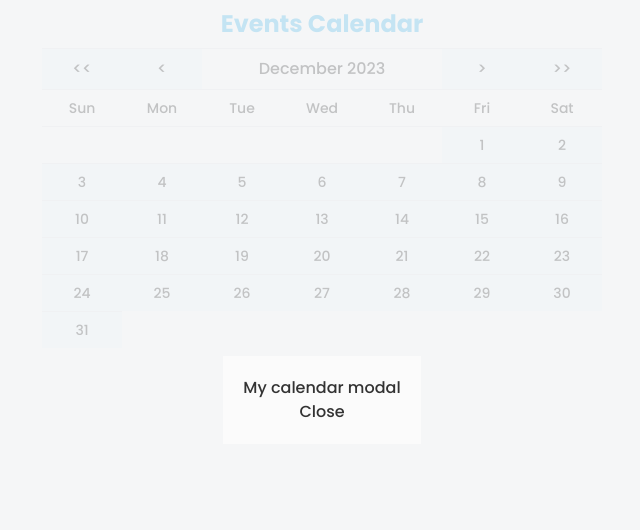
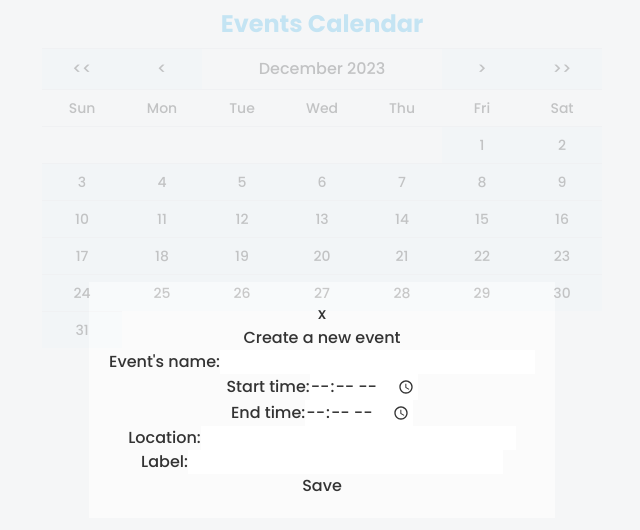
Before and after one commit to marcelamejiao/Event-Calendar, a React (Vite) app: page / in a window 1280 px wide. Both pictures are taken after a click on the element "10". Shown: the top 530 px of the page, without its empty margins (318-958 px from the left). Built offline with nearby package versions, Linux system fonts and the light colour scheme; no server answers.

Commit message:
implement hook form to add an event

```diff
--- a/package.json
+++ b/package.json
@@ -13,7 +13,9 @@
     "clsx": "^2.0.0",
     "date-fns": "^2.30.0",
     "react": "^18.2.0",
-    "react-dom": "^18.2.0"
+    "react-dom": "^18.2.0",
+    "react-hook-form": "^7.49.2",
+    "react-router-dom": "^6.21.1"
   },
   "devDependencies": {
     "@types/react": "^18.2.37",
--- /dev/null
+++ b/src/components/AddEventForm/AddEventForm.tsx
@@ -0,0 +1,133 @@
+import { useState } from "react";
+import { useForm, SubmitHandler } from "react-hook-form";
+import { createEvent } from "../../services/events";
+
+type IFormProps = {
+	setShowModal(showModal: boolean): void,
+};
+
+type IFormValues = {
+    eventName: string
+    startDate: string
+    endDate: string
+    location: string
+    label: string
+};
+
+export default function AddEventForm({ setShowModal }: IFormProps) {
+    const [error, setError] = useState(false);
+    const {
+        register,
+        handleSubmit,
+        formState: { errors },
+    } = useForm<IFormValues>()
+
+    const onSubmit: SubmitHandler<IFormValues> = async (data, e) => {
+        e.preventDefault();
+        try {
+            if (error) {
+                setError(false);
+            }
+
+            // Get the start date
+            const startEventDate = new Date();
+            startEventDate.setHours(Number(data.startDate.split(":")[0]));
+            startEventDate.setMinutes(Number(data.startDate.split(":")[1]));
+
+            // Get the end date
+            const endEventDate = new Date();
+            endEventDate.setHours(Number(data.endDate.split(":")[0]));
+            endEventDate.setMinutes(Number(data.endDate.split(":")[1]));
+
+            // Convert time format to JSON format
+            const eventData = {...data};
+            eventData.startDate = startEventDate.toJSON();
+            eventData.endDate = endEventDate.toJSON();
+
+            await createEvent(eventData);
+            setShowModal(false);
+        } catch (e) {
+            setError(true);
+        }
+    };
+
+
+    return (
+        <form onSubmit={handleSubmit(onSubmit)}>
+            <h2>Create a new event</h2>
+            <div>
+                <label>Event's name:</label>
+                <input
+                    {...register("eventName",
+                    {required: true})}
+                    aria-invalid={errors.eventName ? "true" : "false"}
+                />
+                {errors.eventName?.type === "required" && (
+                    <p
+                        role="alert">Event name is required
+                    </p>
+                )}
+            </div>
+            <div>
+                <label>Start time:</label>
+                <input
+                    type="time"
+                    {...register("startDate",
+                    {required: true})}
+                    aria-invalid={errors.startDate ? "true" : "false"}
+                />
+                {errors.startDate?.type === "required" && (
+                    <p
+                        role="alert">Initial hour is required
+                    </p>
+                )}
+            </div>
+            <div>
+                <label>End time:</label>
+                <input
+                    type="time"
+                    {...register("endDate",
+                    {required: true})}
+                    aria-invalid={errors.endDate ? "true" : "false"}
+                />
+                {errors.endDate?.type === "required" && (
+                    <p
+                        role="alert">End hour is required
+                    </p>
+                )}
+            </div>
+            <div>
+                <label>Location:</label>
+                <input
+                    {...register("location",
+                    {required: true})}
+                    aria-invalid={errors.location ? "true" : "false"}
+                />
+                {errors.location?.type === "required" && (
+                    <p
+                        role="alert">Location is required
+                    </p>
+                )}
+            </div>
+            <div>
+                <label>Label:</label>
+                <input
+                    {...register("label",
+                    {required: true})}
+                    aria-invalid={errors.label ? "true" : "false"}
+                />
+                {errors.label?.type === "required" && (
+                    <p
+                        role="alert">Label is required
+                    </p>
+                )}
+            </div>
+            <div>
+                <input
+                    type="submit"
+                    value="Save"
+                />
+            </div>
+        </form>
+    )
+}
--- a/src/components/Modal/Modal.tsx
+++ b/src/components/Modal/Modal.tsx
@@ -1,3 +1,5 @@
+import AddEventForm from "../AddEventForm/AddEventForm";
+
 type modalProps = {
 	setShowModal(): void,
 };
@@ -8,9 +10,11 @@ export const Modal = ({ setShowModal }: modalProps)  => {
 		<div className="inset-0 fixed bg-gray-100 opacity-80 z-10 flex justify-center items-center overflow-y-hidden">
 			<div className="w-50 flex flex-col bg-neutral-50 items-center justify-center p-5 ">
 				<div>
-					<h1>My calendar modal</h1>
-					<button onClick={setShowModal}>Close</button>
+					<button onClick={setShowModal}>x</button>
 				</div>
+				<AddEventForm
+					setShowModal={setShowModal}
+				/>
 			</div>
 		</div>
 	)
```
Also changed, not shown: 1 other file (tests, documents, lock files or other folders).
